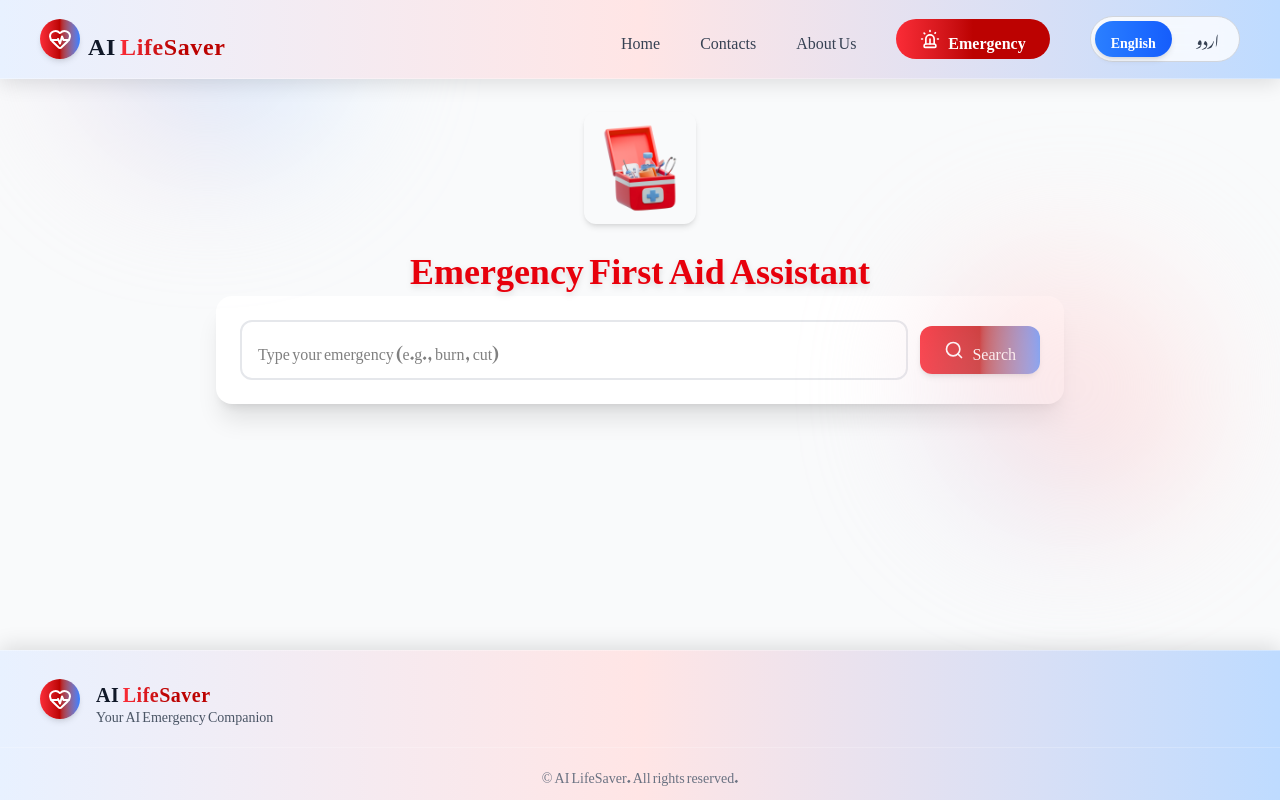
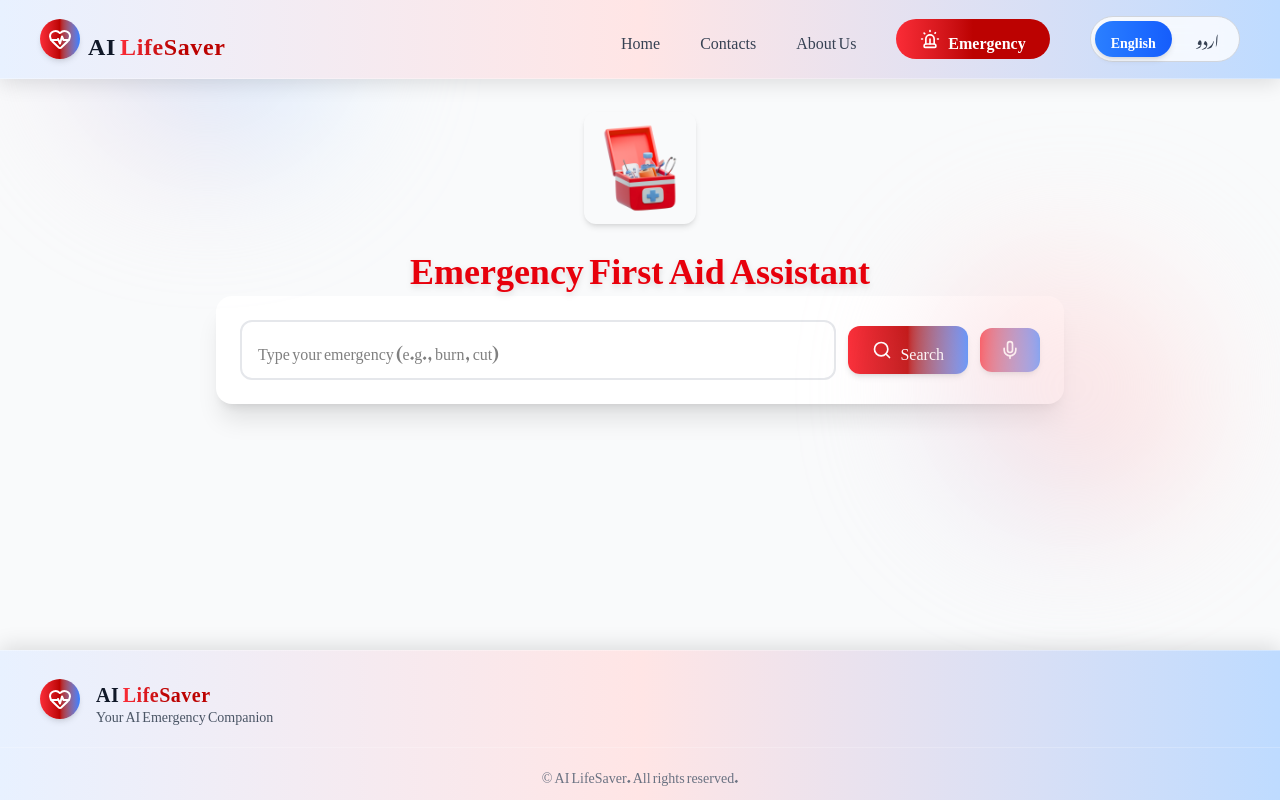
Before and after one commit to Hania-Shafiq/AI-LifeSaver, a React (Vite) app in the folder ai-life-saver/: page /emergency in a window 1280 px wide. Built offline with nearby package versions, Linux system fonts and the light colour scheme; a web font is replaced by a local one.

Commit message:
added functionality: Text to Speech, Speech to Text

```diff
--- a/ai-life-saver/src/data/firstAid.json
+++ b/ai-life-saver/src/data/firstAid.json
@@ -28,8 +28,17 @@
     "اگر آلات دستیاب ہوں تو بی پی، شوگر اور آکسیجن لیول چیک کریں۔",
     "مریض کے ساتھ رہیں۔ اگر ایک منٹ میں ہوش نہ آئے تو فوراً ایمبولینس بلائیں۔"
   ],
-    "synonyms": ["fainting", "behosh", "unconscious", "بیہوشی"]
+  "synonyms": [
+    "fainting",
+    "faint",
+    "behosh",
+    "behoshi",
+    "unconscious",
+    "بیہوش",
+    "بیہوشی"
+  ]
 },
+
   "cardiac_arrest": {
     "en": [
       "If sudden collapse: check responsiveness, call ambulance, and start CPR immediately.",
--- a/ai-life-saver/src/pages/Emergency.jsx
+++ b/ai-life-saver/src/pages/Emergency.jsx
@@ -1,6 +1,6 @@
-import { useState } from "react";
+import { useState, useEffect } from "react";
 import { motion } from "framer-motion";
-import { Search, FileText } from "lucide-react";
+import { Search, FileText, Mic } from "lucide-react";
 import { jsPDF } from "jspdf";
 import firstAidData from "../data/firstAid.json";
 import emergGuide from "../assets/guideBox.png";
@@ -9,14 +9,42 @@ import texts from "../data/texts.json";
 export default function Emergency({ language }) {
   const [input, setInput] = useState("");
   const [resultKey, setResultKey] = useState(null);
+  const [micReady, setMicReady] = useState(false);
+
+  // Check if SpeechRecognition supported
+  useEffect(() => {
+    const SpeechRecognition =
+      window.SpeechRecognition || window.webkitSpeechRecognition;
+    if (SpeechRecognition) {
+      setMicReady(true);
+    }
+  }, []);
 
   // Handle Search
-  const handleSearch = () => {
-    const key = input.toLowerCase().trim();
-    if (firstAidData[key]) {
-      setResultKey(key); // store only the key
+  const handleSearch = (query = null) => {
+    window.speechSynthesis.cancel(); // stop previous speech
+
+    const key = (query || input).toLowerCase().trim();
+    let foundKey = null;
+
+    // Check in synonyms
+    for (const condition in firstAidData) {
+      const data = firstAidData[condition];
+      if (
+        data.synonyms &&
+        data.synonyms.some((syn) => syn.toLowerCase() === key)
+      ) {
+        foundKey = condition;
+        break;
+      }
+    }
+
+    if (foundKey) {
+      setResultKey(foundKey);
+      speakSteps(firstAidData[foundKey][language] || firstAidData[foundKey]["en"]);
     } else {
       setResultKey("noMatch");
+      speakSteps([texts[language].emergencyNoMatch]);
     }
   };
 
@@ -37,7 +65,8 @@ export default function Emergency({ language }) {
     doc.line(14, 24, 196, 24);
 
     // Steps
-    const steps = firstAidData[resultKey][language] || firstAidData[resultKey]["en"];
+    const steps =
+      firstAidData[resultKey][language] || firstAidData[resultKey]["en"];
     doc.setFontSize(14);
     doc.setTextColor(0, 0, 0);
     steps.forEach((step, i) => {
@@ -57,6 +86,40 @@ export default function Emergency({ language }) {
   };
 
   const steps = getSteps();
+
+  // Start listening with mic
+  const startListening = () => {
+    window.speechSynthesis.cancel(); // stop previous speech
+
+    const SpeechRecognition =
+      window.SpeechRecognition || window.webkitSpeechRecognition;
+    if (!SpeechRecognition) {
+      alert("Speech Recognition not supported in this browser.");
+      return;
+    }
+
+    const recognition = new SpeechRecognition();
+    recognition.lang = language === "ur" ? "ur-PK" : "en-US";
+    recognition.start();
+
+    recognition.onresult = (event) => {
+      let transcript = event.results[0][0].transcript.replace(/\.$/, "");
+      setInput(transcript);
+      handleSearch(transcript);
+    };
+
+    recognition.onerror = (err) => {
+      console.error("Speech recognition error:", err);
+    };
+  };
+
+  // Speak results
+  const speakSteps = (steps) => {
+    if (!steps || !window.speechSynthesis) return;
+    const utterance = new SpeechSynthesisUtterance(steps.join(". "));
+    utterance.lang = language === "ur" ? "ur-PK" : "en-US";
+    window.speechSynthesis.speak(utterance);
+  };
 
   return (
     <div className="max-w-4xl mx-auto px-6 pt-24 relative">
@@ -94,18 +157,37 @@ export default function Emergency({ language }) {
       >
         <input
           value={input}
-          onChange={(e) => setInput(e.target.value)}
+          onChange={(e) => {
+            window.speechSynthesis.cancel(); // stop previous speech
+            setInput(e.target.value);
+          }}
           placeholder={texts[language].emergencyPlaceholder}
           className="flex-1 border-2 border-gray-200 p-4 rounded-xl focus:outline-none focus:ring-2 focus:ring-red-400 transition-all duration-300"
         />
 
+        {/* Search Button */}
         <motion.button
-          onClick={handleSearch}
+          onClick={() => handleSearch()}
           className="flex items-center gap-2 px-6 py-3 rounded-xl text-white shadow-md transform hover:scale-105 transition-all duration-300 bg-gradient-to-r from-red-500 via-[#BC0201] to-blue-500 cursor-pointer"
           whileTap={{ scale: 0.97 }}
         >
           <Search className="w-5 h-5" />
           {texts[language].emergencySearchBtn}
+        </motion.button>
+
+        {/* Mic Button */}
+        <motion.button
+          onClick={startListening}
+          disabled={!micReady}
+          className={`flex items-center gap-2 px-5 py-3 rounded-xl text-white shadow-md ${
+            micReady
+              ? "bg-gradient-to-r from-red-500 to-blue-500 hover:from-red-600 hover:to-blue-600 cursor-pointer"
+              : "bg-gray-300 cursor-not-allowed"
+          } transform hover:scale-105 transition-all duration-300`}
+          whileTap={{ scale: 0.95 }}
+        >
+          <Mic className="w-5 h-5" />
+          {texts[language].voiceSearch}
         </motion.button>
       </motion.div>
 
--- /dev/null
+++ b/ai-life-saver/src/utils/speechUtils.js
@@ -0,0 +1,37 @@
+
+// 🎤 Speech to Text
+export const startListening = (language, setInput) => {
+  const SpeechRecognition =
+    window.SpeechRecognition || window.webkitSpeechRecognition;
+  if (!SpeechRecognition) {
+    alert("Speech Recognition not supported in this browser.");
+    return;
+  }
+
+  const recognition = new SpeechRecognition();
+  recognition.lang = language === "ur" ? "ur-PK" : "en-US";
+  recognition.interimResults = false;
+  recognition.maxAlternatives = 1;
+
+  recognition.start();
+
+  recognition.onresult = (event) => {
+    const transcript = event.results[0][0].transcript;
+    setInput(transcript); // input state update
+  };
+
+  recognition.onerror = (event) => {
+    console.error("Speech recognition error:", event.error);
+  };
+};
+
+// 🔊 Text to Speech
+export const speakResult = (steps, language) => {
+  if (!steps || steps.length === 0) return;
+
+  const utterance = new SpeechSynthesisUtterance();
+  utterance.lang = language === "ur" ? "ur-PK" : "en-US";
+  utterance.text = steps.join(". ");
+
+  window.speechSynthesis.speak(utterance);
+};
```
Lines whose indentation alone changed are shown as unchanged.
